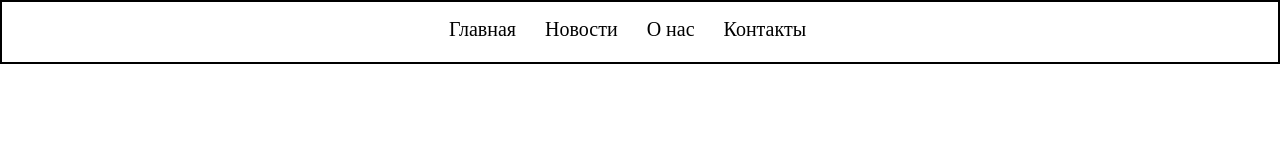
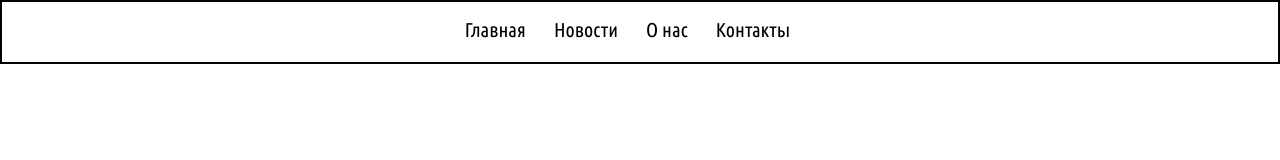
Before and after one commit to karrrakotov/programming, a plain HTML site: page index.html in a window 1280 px wide. Drawn offline with Linux system fonts and the light colour scheme.

```diff
--- a/css/style.css
+++ b/css/style.css
@@ -7,6 +7,7 @@
     height: 60px;
     border: 2px solid black;
     text-align: center;
+    font-family: 'Ubuntu Condensed', sans-serif;
 }
 
 .up a {
--- a/index.html
+++ b/index.html
@@ -4,6 +4,7 @@
 <head>
     <title>Лабораторная работа 1</title>
     <link rel="shortcut icon" href="images/logo.ico" type="image/x-icon">
+    <link href="https://fonts.googleapis.com/css2?family=Ubuntu+Condensed&display=swap" rel="stylesheet">
     <link rel="stylesheet" type="text/css" href="css/style.css">
 </head>
 
```
